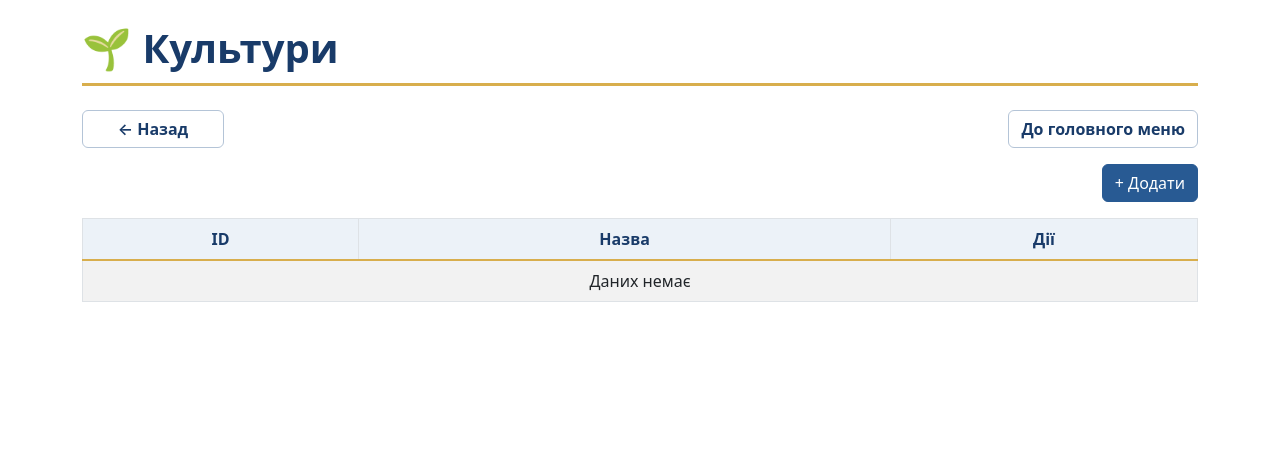
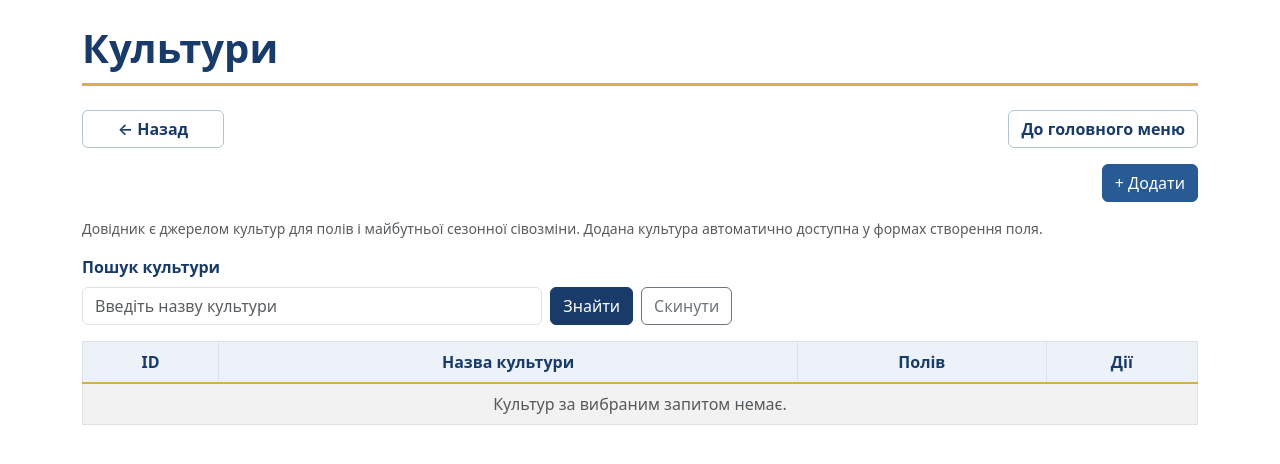
Before and after one commit to maksymvasylyna/agro_erp, a Flask app: page /cultures/ in a window 1280 px wide. Shown: the top 464 px of the page. Run offline with Flask 3, Linux system fonts and the light colour scheme; some libraries are stand-ins or nearby versions.

Commit message:
refactor(reference): unify cultures UI, validate duplicates and protect referenced crops

```diff
--- a/modules/reference/cultures/forms.py
+++ b/modules/reference/cultures/forms.py
@@ -1,7 +1,41 @@
+"""Validation for the crop/culture reference directory."""
 from flask_wtf import FlaskForm
+from sqlalchemy import func
 from wtforms import StringField, SubmitField
-from wtforms.validators import DataRequired
+from wtforms.validators import DataRequired, Length, ValidationError
+
+from .models import Culture
+
+
+def normalize_culture_name(value):
+    return " ".join((value or "").split())
+
 
 class CultureForm(FlaskForm):
-    name = StringField("Назва", validators=[DataRequired()])
+    name = StringField(
+        "Назва культури",
+        filters=[normalize_culture_name],
+        validators=[
+            DataRequired(message="Вкажіть назву культури."),
+            Length(max=128, message="Назва культури не може перевищувати 128 символів."),
+        ],
+    )
     submit = SubmitField("Зберегти")
+
+    def __init__(self, *args, **kwargs):
+        self.culture_id = kwargs.pop("culture_id", None)
+        super().__init__(*args, **kwargs)
+
+    def validate_name(self, field):
+        name = normalize_culture_name(field.data)
+        if not name:
+            return
+        query = Culture.query.filter(func.lower(Culture.name) == name.lower())
+        if self.culture_id is not None:
+            query = query.filter(Culture.id != self.culture_id)
+        if query.first() is not None:
+            raise ValidationError("Культура з такою назвою вже існує.")
+
+
+class CultureDeleteForm(FlaskForm):
+    """CSRF-protected deletion of an unused culture."""
--- a/modules/reference/cultures/routes.py
+++ b/modules/reference/cultures/routes.py
@@ -1,17 +1,38 @@
-from flask import Blueprint, render_template, redirect, url_for, request, flash
+"""Crop/culture reference data shared by field rotations and plans."""
+from flask import Blueprint, flash, redirect, render_template, request, url_for
+from sqlalchemy import func
+from sqlalchemy.exc import IntegrityError
+
 from extensions import db
+from modules.reference.fields.field_models import Field
+from .forms import CultureDeleteForm, CultureForm
 from .models import Culture
-from .forms import CultureForm
 
 bp = Blueprint("cultures", __name__, url_prefix="/cultures", template_folder="templates")
 
+
+def _field_counts():
+    return dict(
+        db.session.query(Field.culture_id, func.count(Field.id))
+        .filter(Field.culture_id.isnot(None))
+        .group_by(Field.culture_id)
+        .all()
+    )
+
+
 @bp.route("/")
 def index():
-    cultures = Culture.query.all()
+    search = (request.args.get("q") or "").strip()
+    query = Culture.query
+    if search:
+        query = query.filter(Culture.name.ilike(f"%{search}%"))
     return render_template(
         "cultures/index.html",
-        cultures=cultures,
-        create_url=url_for("cultures.create")  # ✅ Додаємо!
+        cultures=query.order_by(Culture.name).all(),
+        field_counts=_field_counts(),
+        delete_form=CultureDeleteForm(),
+        create_url=url_for("cultures.create"),
+        search=search,
     )
 
 
@@ -19,28 +40,60 @@ def index():
 def create():
     form = CultureForm()
     if form.validate_on_submit():
-        new_culture = Culture(name=form.name.data)
-        db.session.add(new_culture)
-        db.session.commit()
-        flash("Культуру додано", "success")
-        return redirect(url_for("cultures.index"))
+        try:
+            db.session.add(Culture(name=form.name.data))
+            db.session.commit()
+        except IntegrityError:
+            db.session.rollback()
+            form.name.errors.append("Не вдалося додати культуру: перевірте зв'язки та унікальність.")
+        else:
+            flash("Культуру додано. Вона доступна для вибору в довіднику полів.", "success")
+            return redirect(url_for("cultures.index"))
     return render_template("cultures/form.html", form=form, action="Створити")
+
 
 @bp.route("/edit/<int:id>", methods=["GET", "POST"])
 def edit(id):
     culture = Culture.query.get_or_404(id)
-    form = CultureForm(obj=culture)
+    form = CultureForm(obj=culture, culture_id=culture.id)
     if form.validate_on_submit():
         culture.name = form.name.data
-        db.session.commit()
-        flash("Культуру оновлено", "success")
-        return redirect(url_for("cultures.index"))
+        try:
+            db.session.commit()
+        except IntegrityError:
+            db.session.rollback()
+            form.name.errors.append("Не вдалося зберегти зміни до культури.")
+        else:
+            flash("Культуру оновлено.", "success")
+            return redirect(url_for("cultures.index"))
     return render_template("cultures/form.html", form=form, action="Редагувати")
+
 
 @bp.route("/delete/<int:id>", methods=["POST"])
 def delete(id):
+    form = CultureDeleteForm()
+    if not form.validate_on_submit():
+        flash("Невірне або прострочене підтвердження видалення.", "warning")
+        return redirect(url_for("cultures.index"))
+
     culture = Culture.query.get_or_404(id)
-    db.session.delete(culture)
-    db.session.commit()
-    flash("Культуру видалено", "info")
+    fields = Field.query.filter_by(culture_id=culture.id).count()
+    if fields:
+        flash(
+            f"Культуру «{culture.name}» використовують {fields} полів. "
+            "Спочатку змініть відповідні записи; видалення заблоковано.",
+            "warning",
+        )
+        return redirect(url_for("cultures.index"))
+
+    # An additional FK in a future seasonal table will also prevent deletion:
+    # never cascade to historical rotations or operational records.
+    try:
+        db.session.delete(culture)
+        db.session.commit()
+    except IntegrityError:
+        db.session.rollback()
+        flash("Культура використовується іншими даними й не може бути видалена.", "warning")
+    else:
+        flash("Культуру видалено.", "info")
     return redirect(url_for("cultures.index"))
--- a/modules/reference/cultures/templates/cultures/index.html
+++ b/modules/reference/cultures/templates/cultures/index.html
@@ -1,29 +1,61 @@
 {% extends 'reference/_index_base.html' %}
 
 {% block title_text %}Культури{% endblock %}
-{% block header_text %}🌱 Культури{% endblock %}
+{% block header_text %}Культури{% endblock %}
+
+{% block before_table %}
+  <p class="text-muted small mb-3">
+    Довідник є джерелом культур для полів і майбутньої сезонної сівозміни.
+    Додана культура автоматично доступна у формах створення поля.
+  </p>
+{% endblock %}
+
+{% block filter_form %}
+  <form method="get" action="{{ url_for('cultures.index') }}" class="row g-2 align-items-end mb-3">
+    <div class="col-sm-8 col-lg-5">
+      <label class="form-label" for="culture-search">Пошук культури</label>
+      <input type="search" class="form-control" id="culture-search" name="q"
+             value="{{ search }}" placeholder="Введіть назву культури">
+    </div>
+    <div class="col-sm-4 col-lg-4 d-flex gap-2">
+      <button type="submit" class="btn btn-primary">Знайти</button>
+      <a href="{{ url_for('cultures.index') }}" class="btn btn-outline-secondary">Скинути</a>
+    </div>
+  </form>
+{% endblock %}
 
 {% block table_headers %}
   <th>ID</th>
-  <th>Назва</th>
+  <th>Назва культури</th>
+  <th>Полів</th>
   <th>Дії</th>
 {% endblock %}
 
 {% block table_rows %}
   {% for culture in cultures %}
+  {% set field_count = field_counts.get(culture.id, 0) %}
   <tr>
     <td>{{ culture.id }}</td>
-    <td>{{ culture.name }}</td>
+    <td class="text-start fw-semibold">{{ culture.name }}</td>
+    <td>{{ field_count }}</td>
     <td>
-      <a href="{{ url_for('cultures.edit', id=culture.id) }}" class="btn btn-sm btn-primary">✏️</a>
-      <form action="{{ url_for('cultures.delete', id=culture.id) }}" method="post" style="display:inline-block;" onsubmit="return confirm('Ви впевнені?')">
-        <button type="submit" class="btn btn-sm btn-danger">🗑️</button>
-      </form>
+      <div class="d-flex flex-wrap justify-content-center gap-2">
+        <a class="btn btn-sm btn-primary" href="{{ url_for('cultures.edit', id=culture.id) }}"
+           aria-label="Редагувати культуру {{ culture.name }}">Редагувати</a>
+        {% if field_count %}
+          <button class="btn btn-sm btn-outline-danger" type="button" disabled
+                  title="Культура використовується полями">Видалити</button>
+        {% else %}
+          <form method="post" action="{{ url_for('cultures.delete', id=culture.id) }}"
+                onsubmit="return confirm('Видалити культуру «{{ culture.name }}»?');">
+            {{ delete_form.hidden_tag() }}
+            <button type="submit" class="btn btn-sm btn-outline-danger">Видалити</button>
+          </form>
+        {% endif %}
+      </div>
     </td>
   </tr>
   {% else %}
-  <tr>
-    <td colspan="3">Даних немає</td>
-  </tr>
+    <tr><td colspan="4" class="text-muted">Культур за вибраним запитом немає.</td></tr>
   {% endfor %}
 {% endblock %}
```
Also changed, not shown: modules/reference/cultures/templates/cultures/form.html (+11 -16 lines).
